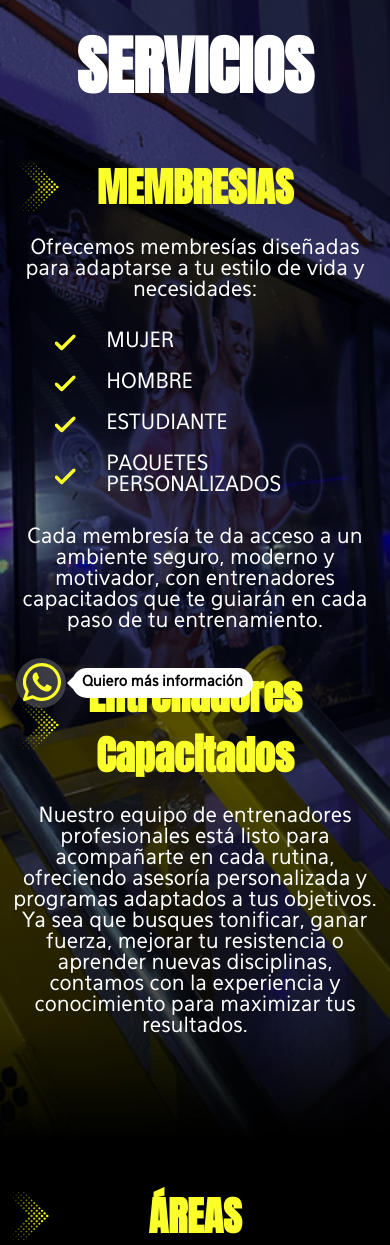
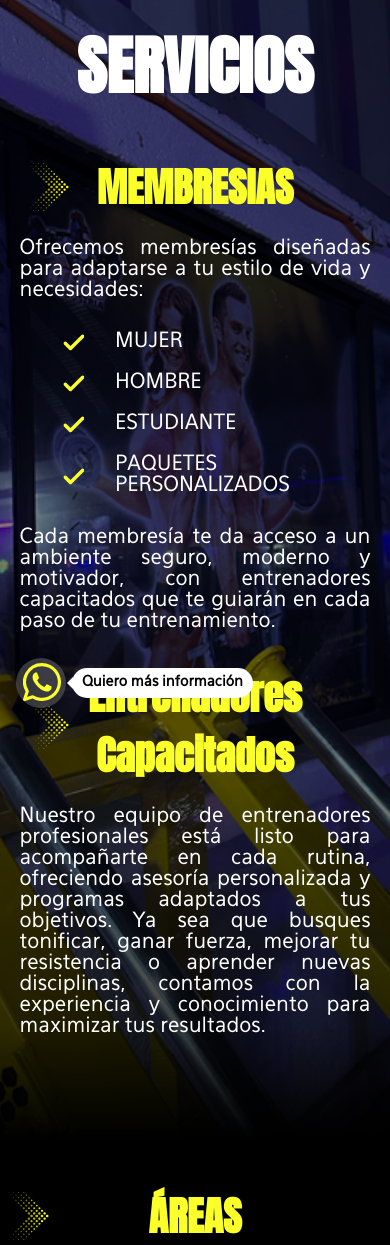
Before and after one commit to Tata-fck/gym-atenas-proyecto, a PHP site: page /gym-atenas-proyecto/public/gym-atenas/servicios.php in a window 390 px wide. Shown: the part 120-1365 px from the top of the page. Run offline with PHP 8.4, Linux system fonts and the light colour scheme.

Commit message:
justificacion de todos texxto v0.96

```diff
--- a/public/gym-atenas/css/nosotros.css
+++ b/public/gym-atenas/css/nosotros.css
@@ -95,6 +95,9 @@
   .seccion-nosotros{
     max-width: 85%;
   }
+  .seccion-nosotros p{
+    text-align: justify;
+  }
   .seccion-nosotros h2 {
     display: flex;
     justify-content: center;
--- a/public/gym-atenas/css/servicios.css
+++ b/public/gym-atenas/css/servicios.css
@@ -301,11 +301,14 @@
     }
 
     .contenedor-1 .texto{
-        width: 95%;
+        width: 90%;
         margin-left: auto;
         margin-right: auto;
         left: 0;
         transform: none;
+    }
+    .contenedor-1 .texto p{
+      text-align: justify;
     }
 
     .texto ul{
```
